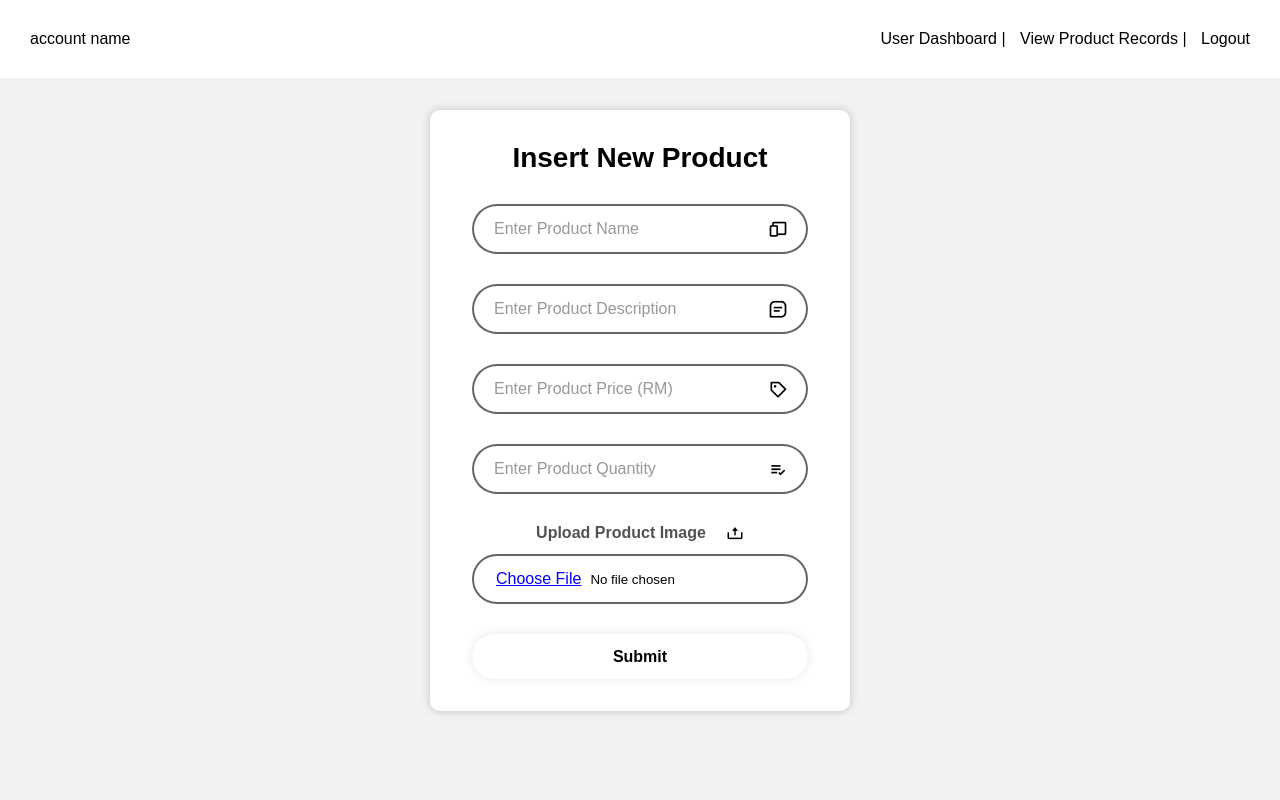
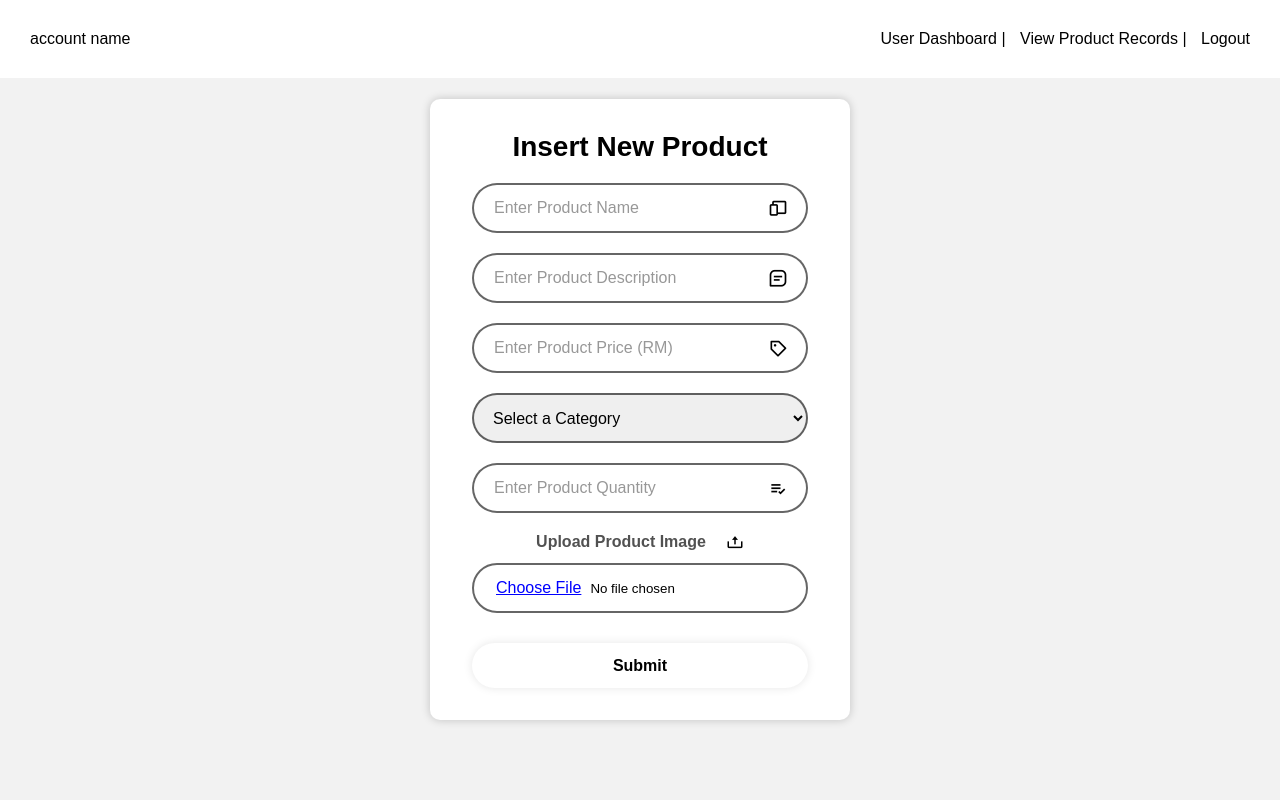
Before and after one commit to moneyworkforme/server-side-assignment, a PHP site: page /product_create.php in a window 1280 px wide. Run offline with PHP 8.4, Linux system fonts and the light colour scheme; the visitor is signed in with stand-in values (Sample User, id 1).

Commit message:
product_record halfway

```diff
--- a/css/product_create.css
+++ b/css/product_create.css
@@ -45,14 +45,13 @@ nav a:hover {
     display: flex;
     justify-content: center;
     align-items: center;
-    padding-top: 32px;
+    padding-top: 21px;
 }
 
 .wrapper {
     width: 420px;
     background-color: #fff;
     border: 2px solid rgba(255,255,255,.2);
-    backdrop-filter: blur(20px);
     box-shadow: 0 0 10px rgba(0,0,0,.2);
     border-radius: 10px;
     padding: 30px 40px;
@@ -67,10 +66,10 @@ nav a:hover {
     position: relative;
     width: 100%;
     height: 50px;
-    margin: 30px 0;
+    margin: 20px 0;
 }
 
-.input-box input {
+.input-box input{
     width:100%;
     height:100%;
     border: none;
@@ -80,6 +79,19 @@ nav a:hover {
     font-size: 16px;
     color: #000000;
     padding: 20px 45px 20px 20px;
+}
+
+.input-box select{
+    width:100%;
+    height:100%;
+    border: none;
+    outline: none;
+    border: 2px solid rgba(0,0,0,.6);
+    border-radius: 40px;
+    font-size: 16px;
+    color: #000000;
+    /* padding: 20px 45px 20px 20px; */
+    padding-left: 15px;
 }
 
 .input-box input::placeholder{
--- a/product_create.php
+++ b/product_create.php
@@ -3,17 +3,32 @@ include("auth.php");
 require('database.php');
 $status = "";
 if(isset($_POST['new']) && $_POST['new']==1){
-    $product_name =$_REQUEST['product_name'];
-    $price = $_REQUEST['price'];
-    $quantity = $_REQUEST['quantity'];
-    $date_record = date("Y-m-d H:i:s");
-    $submittedby = $_SESSION["username"];
-    $ins_query="INSERT into products
-    (`product_name`,`price`,`quntity`,`date_record`,`submittedby`)values
-    ('$product_name','$price','$quantity','$date_record','$submittedby')";
-    mysqli_query($con,$ins_query) or die(mysqli_error($con));
-    $status = "New Product Inserted Successfully.
-    </br></br><a href='view.php'>View Product Record</a>";
+    $allowedExtensions=['png','jpeg','jpg'];
+    $uploadedFileName = $_FILES['image']['name'];
+    $fileExtension=strtolower(pathinfo($uploadedFileName, PATHINFO_EXTENSION));
+
+    if(in_array($fileExtension, $allowedExtensions)){
+        $targetDirectory = "product_image/";
+        $targetFilePath = $targetDirectory . $uploadedFileName;
+
+        if (move_uploaded_file($_FILES['image']['tmp_name'], $targetFilePath)) {
+            $product_name =$_REQUEST['product_name'];
+            $product_desc =$_REQUEST['product_desc'];
+            $product_price =$_REQUEST['product_price'];
+            $product_cat =$_REQUEST['product_category'];
+            $product_quantity = $_REQUEST['product_quantity'];
+            $date_record = date("Y-m-d H:i:s");
+            $submittedby = $_SESSION["username"];
+            $ins_query="INSERT into product (`product_name`,`product_desc`,`product_price`,`product_cat`,`product_quantity`,`product_image`,`product_reg_date`,`submittedby`)values
+            ('$product_name','$product_desc','$product_price','$product_cat','$uploadedFileName','$product_quantity','$date_record','$submittedby')";
+            mysqli_query($con,$ins_query) or die(mysqli_error($con));
+            $status = "New product inserted successfully.";
+        }else{
+            $status = "Product insert failed.";
+        }
+    }else{
+        $status = "Invalid file type.";
+    }
 }
 ?>
 <!DOCTYPE html>
@@ -31,7 +46,7 @@ if(isset($_POST['new']) && $_POST['new']==1){
         <p>account name</p>
         <nav>
             <a href="dashboard.php">User Dashboard</a> |
-            <a href="view.php">View Product Records</a> |
+            <a href="product_record.php">View Product Records</a> |
             <a href="logout.php">Logout</a>
         </nav>
     </div>
@@ -53,12 +68,26 @@ if(isset($_POST['new']) && $_POST['new']==1){
                 </div>
                 <!-- product_price -->
                 <div class="input-box">
-                    <input type="number" name="price" step="0.01" min="0" placeholder="Enter Product Price (RM)" required/>
+                    <input type="number" name="product_price" step="0.01" min="0" placeholder="Enter Product Price (RM)" required/>
                     <i class='bx bx-purchase-tag'></i>
+                </div>
+                <!-- product_category -->
+                <div class="input-box">
+                    <select name="product_category" id="category" required>
+                        <option value="" disabled selected>Select a Category</option>
+                        <option value="Charging Accessories">Charging Accessories</option>
+                        <option value="Protection and Cases">Protection and Cases</option>
+                        <option value="Audio Accessories">Audio Accessories</option>
+                        <option value="Storage Accessories">Storage Accessories</option>
+                        <option value="Mounts and Stands">Mounts and Stands</option>
+                        <option value="Cleaning and Maintenance">Cleaning and Maintenance</option>
+                        <option value="Gaming Accessories">Gaming Accessories</option>
+                        <option value="Fitness and Health Accessories">Fitness and Health Accessories</option>
+                    </select>
                 </div>
                 <!-- product_quantity -->
                 <div class="input-box">
-                    <input type="number" name="quantity" placeholder="Enter Product Quantity" required/>
+                    <input type="number" name="product_quantity" placeholder="Enter Product Quantity" required/>
                     <i class='bx bx-list-check'></i>
                 </div>
                 <!-- product_picture -->
@@ -66,7 +95,7 @@ if(isset($_POST['new']) && $_POST['new']==1){
                 <label for="fileInput">Upload Product Image<i class='bx bx-upload' ></i></label> -->
 
                 <label>Upload Product Image<i class='bx bx-upload' ></i></label>
-                <input type="file" class="uploadbtn" name="file" required/>
+                <input type="file" class="uploadbtn" name="image" required/>
 
 
                 <div class="registerbtn">
```
Also changed, not shown: product_record.php (added, +58 -0 lines), product_image/headsets.jpg (added).
